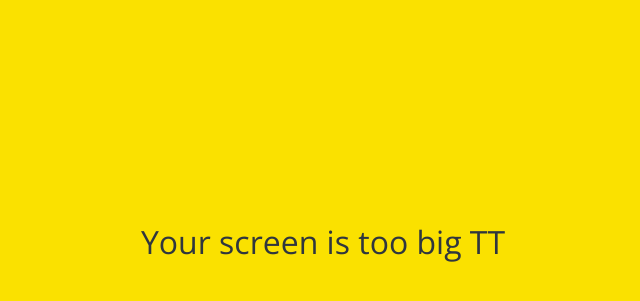
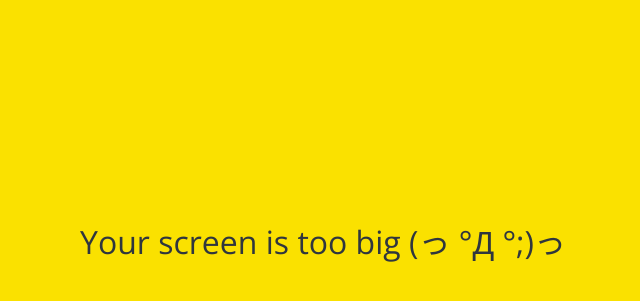
Before and after one commit to Great-Root/kokoa-clone-2021, a plain HTML site: page index.html in a window 1280 px wide. Shown: the part 158-459 px from the top of the page, without its empty margins (317-957 px from the left). Drawn offline with nearby package versions, Linux system fonts and the light colour scheme.

Commit message:
Update index.html

```diff
--- a/index.html
+++ b/index.html
@@ -40,7 +40,7 @@
       <a href="#">Find Kokoa Account or Password</a>
     </form>
     <div id="no-mobile">
-      <span>Your screen is too big TT</span>
+      <span>Your screen is too big (っ °Д °;)っ</span>
     </div>
     <script
       src="https://kit.fontawesome.com/bdec6dffe3.js"
```
